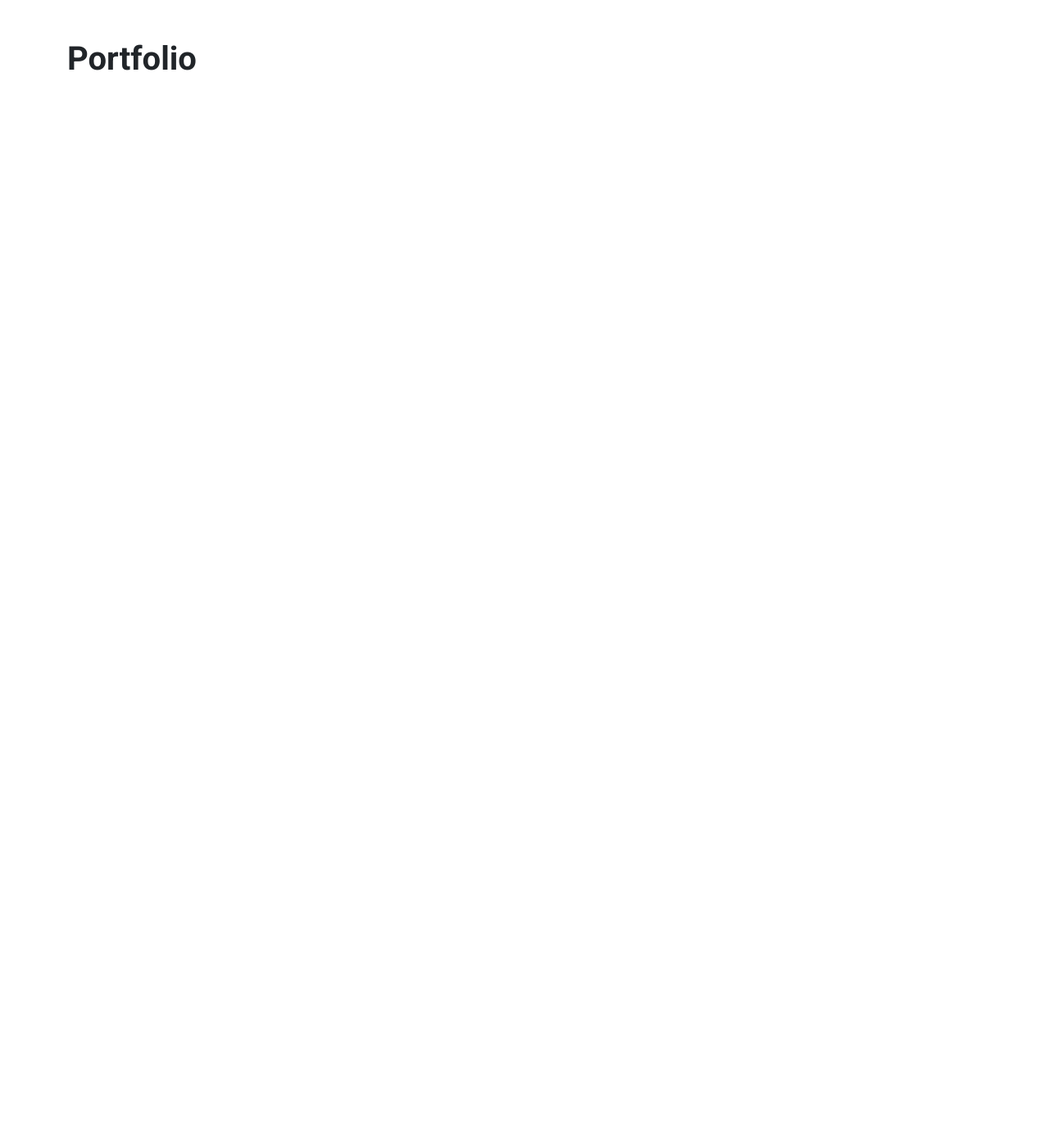
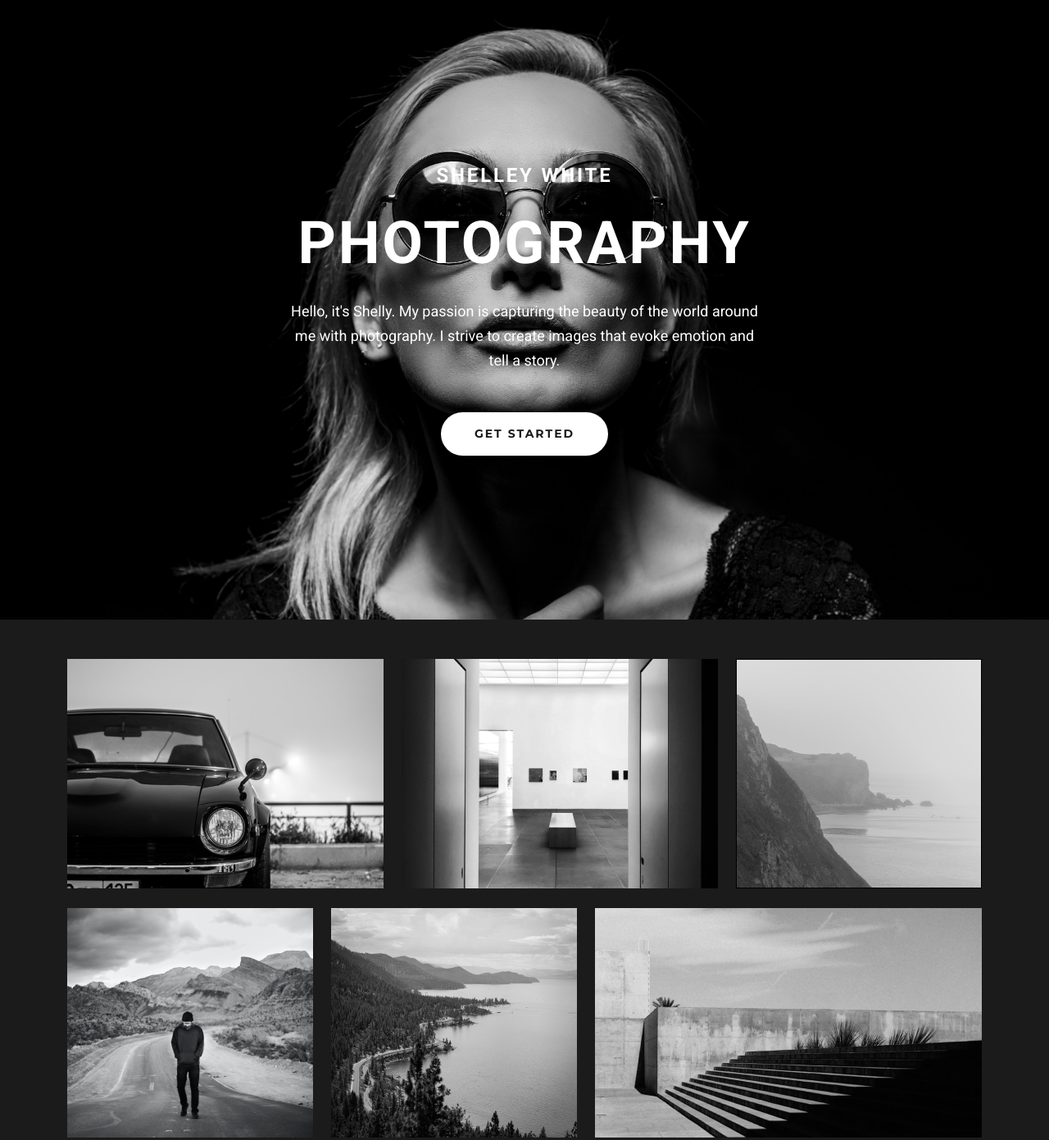
Before and after one commit to AnastasiiaRubikD/photo-portfolio, a plain HTML site: page index.html in a window 1280 px wide. Shown: the top 1391 px of the page at 82% size. Before the commit the page ends 800 px from the top, so only its background shows below. Drawn offline with nearby package versions, Linux system fonts and the light colour scheme.

Commit message:
Created homepage

```diff
--- a/index.html
+++ b/index.html
@@ -23,8 +23,69 @@
     <title>Homepage</title>
   </head>
   <body>
-    <div class="container">
-      <h1 class="mt-5">Portfolio</h1>
+    <div class="hero">
+      <h2>SHELLEY WHITE</h2>
+      <h1>PHOTOGRAPHY</h1>
+      <p>
+        Hello, it's Shelly. My passion is capturing the beauty of the world
+        around me with photography. I strive to create images that evoke emotion
+        and tell a story.
+      </p>
+      <a href="/" class="btn">GET STARTED</a>
+    </div>
+    <div class="container mt-5">
+      <div class="d-flex justify-content-between mb-4">
+        <img src="src/images/photoone.png" alt="" class="img-fluid" />
+        <img
+          src="src/images/phototwo.png"
+          alt=""
+          class="d-none d-md-block img-fluid"
+        />
+        <img
+          src="src/images/photothree.png"
+          alt=""
+          class="d-none d-xl-block img-fluid"
+        />
+      </div>
+      <div class="d-flex justify-content-between mb-4">
+        <img src="src/images/photofour.png" alt="" class="img-fluid" />
+        <img
+          src="src/images/photofive.png"
+          alt=""
+          class="d-none d-md-block img-fluid"
+        />
+        <img
+          src="src/images/photosix.png"
+          alt=""
+          class="d-none d-xl-block img-fluid"
+        />
+      </div>
+      <div class="d-flex justify-content-between mb-4">
+        <img src="src/images/photoseven.png" alt="" class="img-fluid" />
+        <img
+          src="src/images/photoeight.png"
+          alt=""
+          class="d-none d-md-block img-fluid"
+        />
+        <img
+          src="src/images/photonine.png"
+          alt=""
+          class="d-none d-xl-block img-fluid"
+        />
+      </div>
+      <div class="d-flex justify-content-between mb-4">
+        <img src="src/images/phototen.png" alt="" class="img-fluid" />
+        <img
+          src="src/images/photoeleven.png"
+          alt=""
+          class="d-none d-md-block img-fluid"
+        />
+        <img
+          src="src/images/phototwelve.png"
+          alt=""
+          class="d-none d-xl-block img-fluid"
+        />
+      </div>
     </div>
   </body>
 </html>
--- a/src/style.css
+++ b/src/style.css
@@ -1,8 +1,61 @@
-h1 {
+body {
+  background-color: #1b1b1b;
   font-family: "Roboto", sans-serif;
+}
+
+.hero {
+  background-image: url("images/shelly.jpg");
+  background-size: cover;
+  background-repeat: no-repeat;
+  background-position: top center;
+  color: #ffffff;
+  text-align: center;
+}
+.hero h2 {
+  font-size: 24px;
   font-weight: bold;
+  letter-spacing: 2.8px;
+  padding-top: 200px;
 }
-p {
+
+.hero h1 {
+  font-size: 72px;
+  font-weight: bold;
+  letter-spacing: 2.8px;
+  margin: 25px auto;
+}
+
+.hero p {
+  margin: auto 350px;
+  font-size: 18px;
+  line-height: 30px;
+}
+
+.hero a {
+  color: #1b1b1b;
+  background-color: #ffffff;
+  border-radius: 50px;
   font-family: "Montserrat", sans-serif;
-  font-weight: 400;
+  font-weight: bold;
+  font-size: 14px;
+  padding: 15px 40px;
+  letter-spacing: 2px;
+  margin: 48px auto 200px;
 }
+
+@media (max-width: 900px) {
+  .hero h1 {
+    font-size: 32px;
+  }
+  .hero p {
+    margin: auto 10px;
+  }
+
+  .hero a {
+    margin: 15px auto 20px;
+  }
+  img {
+    display: block;
+    margin: 0 auto;
+  }
+}
```
Also changed, not shown: src/images/photoeight.png (added), src/images/photoeleven.png (added), src/images/photofive.png (added), src/images/photofour.png (added), src/images/photonine.png (added), src/images/photoone.png (added), src/images/photoseven.png (added), src/images/photosix.png (added), src/images/phototen.png (added), src/images/photothree.png (added), src/images/phototwelve.png (added), src/images/phototwo.png (added), src/images/shelly.jpg (added), 3 other files.
